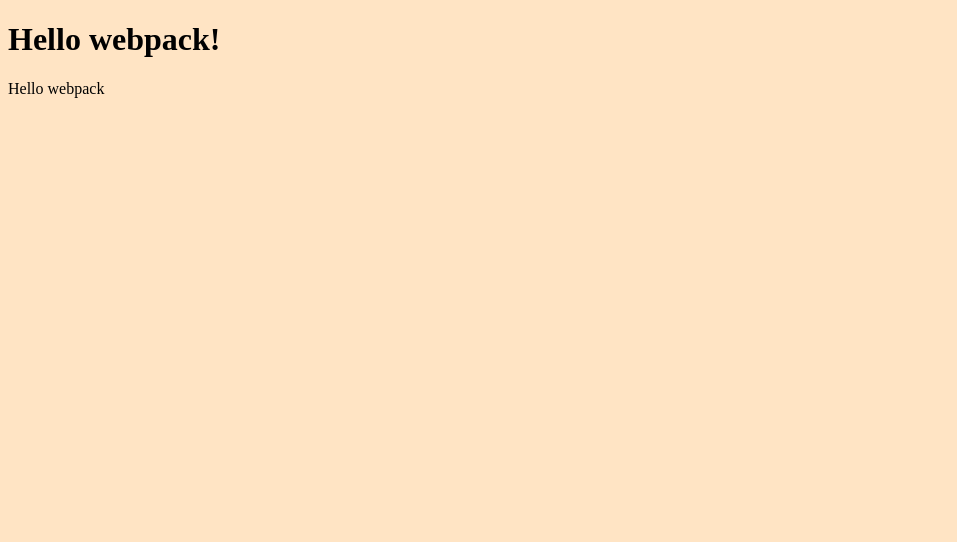
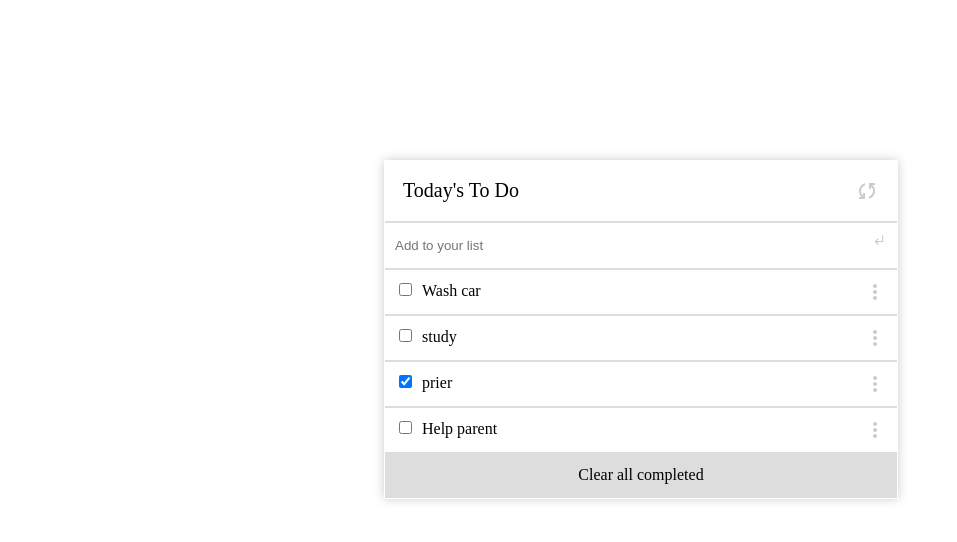
Before and after one commit to francksefu/To-do-list, a website built with webpack: page webpack-demo/src/index.html in a window 1280 px wide. Shown: the whole page, without its empty margins (0-957 px from the left). Built offline with nearby package versions, Linux system fonts and the light colour scheme.

Commit message:
Add table in js and display it in html file when page load, style every thing with style.css file

```diff
--- a/webpack-demo/package.json
+++ b/webpack-demo/package.json
@@ -17,9 +17,11 @@
     "style-loader": "^3.3.1",
     "webpack": "^5.75.0",
     "webpack-cli": "^5.0.1",
-    "webpack-dev-server": "^4.11.1"
+    "webpack-dev-server": "^4.11.1",
+    "webpack-material-design-icons": "^0.1.0"
   },
   "dependencies": {
-    "lodash": "^4.17.21"
+    "lodash": "^4.17.21",
+    "material-design-icons": "^3.0.1"
   }
 }
--- a/webpack-demo/src/index.html
+++ b/webpack-demo/src/index.html
@@ -4,8 +4,24 @@
     <meta charset="UTF-8">
     <meta name="viewport" content="width=device-width, initial-scale=1.0">
     <title>Wbpack Exercise</title>
+    <link rel="stylesheet" href="https://fonts.googleapis.com/css2?family=Material+Symbols+Outlined:opsz,wght,FILL,GRAD@48,400,0,0" />
 </head>
 <body>
-    <h1>Hello webpack!</h1>
+    <div class="container">
+        <h2 class="flex">
+            <span>Today's To Do </span>
+            <span class="material-symbols-outlined sombre flotteur">
+            sync
+            </span>
+        </h2>
+        <article class="flex">
+            <input type="text" id="writable" placeholder="Add to your list">
+            <span class="material-symbols-outlined sombre dim">
+                subdirectory_arrow_left
+            </span>
+        </article>
+        <hr>
+
+    </div>
 </body>
 </html>
--- a/webpack-demo/src/index.js
+++ b/webpack-demo/src/index.js
@@ -1,13 +1,35 @@
 import _ from 'lodash';
 import './style.css';
-function component() {
-    const element = document.createElement('div');
+const arr = [
+  {description: 'Wash car', completed: false, index: 0},
+  {description: 'study', completed: false, index: 1},
+  {description: 'prier', completed: true, index: 2},
+  {description: 'Help parent', completed: false, index: 3}
+];
+const container = document.querySelector('.container');
 
-    // Lodash, now imported by this script
-    element.innerHTML = _.join(['Hello', 'webpack'], ' ');
-    element.classList.add('hello');
+let check = 'checked';
+function completeTask() {
+const ul = document.createElement('ul');
+for (let i = 0; i < arr.length; i += 1) {
+  if (arr[i].completed == true) {
+      check = 'checked';
+  } else {
+      check ='';
+  }
+  ul.innerHTML += `<li class="flex">
+  <label for="${i}">
+      <input type="checkbox" class="padding" ${check} name="" id="${i}">${arr[i].description}
+  </label>
+      <span class="material-symbols-outlined sombre flotteur">
+      more_vert
+      </span>
+</li>`
+}
+ul.innerHTML += `<li class="last-button">
+Clear all completed
+</li>`;
+container.appendChild(ul);
+}
 
-    return element;
-  }
-
-  document.body.appendChild(component());
+window.addEventListener('load', completeTask);
--- a/webpack-demo/src/style.css
+++ b/webpack-demo/src/style.css
@@ -1,3 +1,70 @@
-body {
-    background-color: bisque;
-}
+div {
+    border-collapse: collapse;
+    width: 40%;
+    position: absolute;
+    left: 30%;
+    right: 30%;
+    top: 20%;
+    bottom: auto;
+    background-color: white;
+    border: 1px solid white;
+    box-shadow: 0 0 10px #ccc;
+  }
+
+  h2 {
+    margin: 0;
+    padding: 8px;
+    font-size: 20px;
+    border-bottom: 2px solid #ddd;
+    font-weight: 100;
+  }
+
+  input[type = "text"] {
+    padding: 10px;
+    width: 95%;
+    height: 25px;
+    border: none;
+    background-color: transparent;
+  }
+
+  hr {
+   border: 1px solid #ddd;
+    margin: 0;
+  }
+
+  .flex {
+    display: flex;
+    justify-content: space-between;
+  }
+
+  label, span {
+    padding: 10px;
+  }
+
+  ul {
+    padding-left: 0;
+    margin: 0;
+    list-style: none;
+  }
+
+  .dim {
+    font-size: 15px;
+  }
+
+  li {
+    border-bottom: 2px solid #ddd;
+  }
+
+  .last-button {
+    background-color: #ddd;
+    text-align: center;
+    padding: 12px;
+  }
+
+  .sombre {
+    color: #ccc;
+  }
+
+  .padding {
+    margin-right: 10px;
+  }
--- a/webpack-demo/webpack.config.js
+++ b/webpack-demo/webpack.config.js
@@ -5,7 +5,7 @@ const HtmlWebpackPlugin = require('html-webpack-plugin');
    mode: 'development',
    entry: {
      index: './src/index.js',
-     //print: './src/print.js',
+
    },
    devServer: {
     static: './dist',
@@ -27,6 +27,7 @@ const HtmlWebpackPlugin = require('html-webpack-plugin');
         use: ['style-loader', 'css-loader'],
       },
     ],
+
   },
   optimization: {
     runtimeChunk: 'single',
```
Also changed, not shown: webpack-demo/dist/index.bundle.js, webpack-demo/dist/index.bundle.js.LICENSE.txt (deleted), webpack-demo/dist/index.html, webpack-demo/dist/runtime.bundle.js (added), 1 other file.
